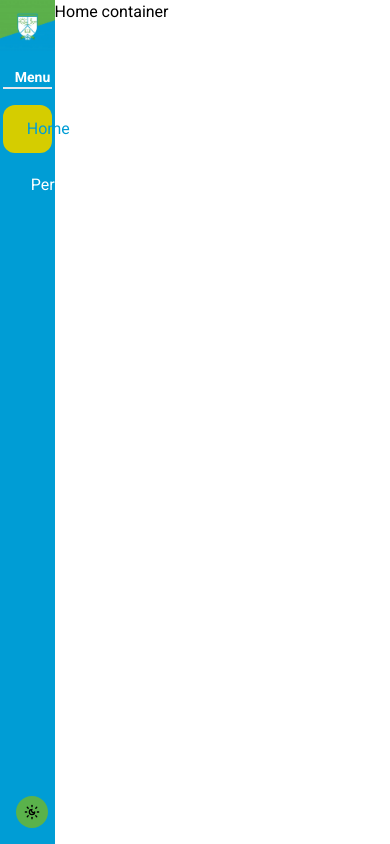
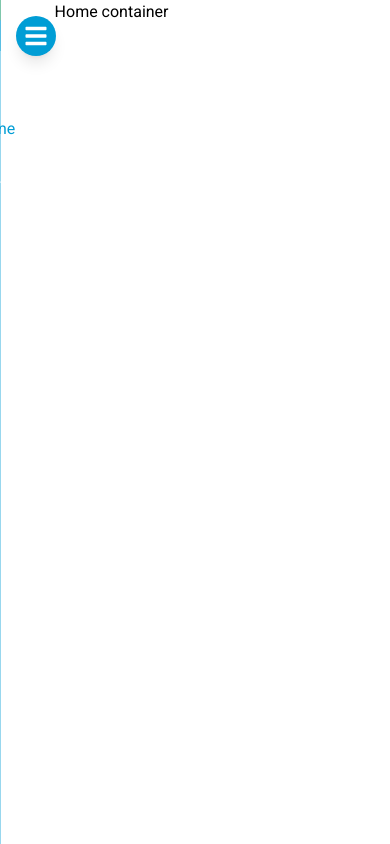
Before and after one commit to IngJadeUlloaaa/VE_UNMRMA_REACT_TAILWIND, a React (Vite) app: page /virtual_environment in a window 390 px wide. Built offline with nearby package versions, Linux system fonts and the light colour scheme.

Commit message:
vertical navbar pending

```diff
--- a/src/components/Navbar.jsx
+++ b/src/components/Navbar.jsx
@@ -1,12 +1,30 @@
-import React from 'react';
+import React, { useState } from 'react';
 import UNMShield from '../assets/images/unm_shield.webp';
-import { FaHome, FaUser } from 'react-icons/fa';
-import Toggle from './toggle';
+import { FaHome, FaUser, FaBars, FaTimes } from 'react-icons/fa';
+import Toggle from '../components/Toggle';
 
 function Navbar({ activeView, setActiveView }) {
+  const [isOpen, setIsOpen] = useState(false);
+
+  const toggleMenu = () => {
+    setIsOpen(!isOpen);
+  };
+
   return (
     <>
-      <nav className='w-[14%] h-screen flex flex-col bg-app-blueColor'>
+      {/* Botón para abrir/cerrar el menú (visible solo en pantallas pequeñas) */}
+      <div className="md:hidden fixed top-4 left-4 z-50">
+        <button
+          onClick={toggleMenu}
+          className="text-white bg-app-blueColor p-2 rounded-full focus:outline-none shadow-lg"
+        >
+          {isOpen ? <FaTimes size={24} /> : <FaBars size={24} />}
+        </button>
+      </div>
+
+      <nav className={`w-[14%] h-screen sm:w-[50%] md:w-[14%] bg-app-blueColor flex flex-col z-40 transform transition-transform duration-300 ${
+          isOpen ? 'translate-x-0' : '-translate-x-full'
+        } md:translate-x-0`}>
         <div className='w-full'>
           <img className='w-full bg-no-repeat bg-cover' src={UNMShield} alt="unm-shield" />
         </div>
@@ -19,18 +37,16 @@ function Navbar({ activeView, setActiveView }) {
         <div className='w-full flex items-center justify-center'>
           <ul className='w-[90%] flex flex-col items-start gap-2'>
             <li
-              className={`w-full flex items-center p-3 rounded-xl ${
-                activeView === 'home' ? 'bg-app-yellowColor text-app-blueColor' : 'text-app-whiteColor'
-              } hover:bg-app-yellowColor hover:shadow-sm hover:shadow-yellow-500/50`}
+              className={`w-full flex items-center p-3 rounded-xl ${activeView === 'home' ? 'bg-app-yellowColor text-app-blueColor' : 'text-app-whiteColor'
+                } hover:bg-app-yellowColor hover:shadow-sm hover:shadow-yellow-500/50`}
               onClick={() => setActiveView('home')}
             >
               <FaHome className='font-sans text-lg font-semibold mx-1.5' />
               Home
             </li>
             <li
-              className={`w-full flex items-center p-3 rounded-xl ${
-                activeView === 'profile' ? 'bg-app-yellowColor text-app-blueColor' : 'text-app-whiteColor'
-              } hover:bg-app-yellowColor hover:shadow-sm hover:shadow-yellow-500/50`}
+              className={`w-full flex items-center p-3 rounded-xl ${activeView === 'profile' ? 'bg-app-yellowColor text-app-blueColor' : 'text-app-whiteColor'
+                } hover:bg-app-yellowColor hover:shadow-sm hover:shadow-yellow-500/50`}
               onClick={() => setActiveView('profile')}
             >
               <FaUser className='font-sans text-sm font-semibold mx-2' />
--- a/src/pages/Login.jsx
+++ b/src/pages/Login.jsx
@@ -5,7 +5,7 @@ import '../index.css'
 import { FaUser, FaLock } from 'react-icons/fa';
 import LayerUp from '../assets/images/layer_up.webp'
 import LayerDown from '../assets/images/layer_down.webp'
-import Toggle from '../components/toggle';
+import Toggle from '../components/Toggle';
 import { useNavigate } from 'react-router-dom'; // here
 
 function Login() {
```
